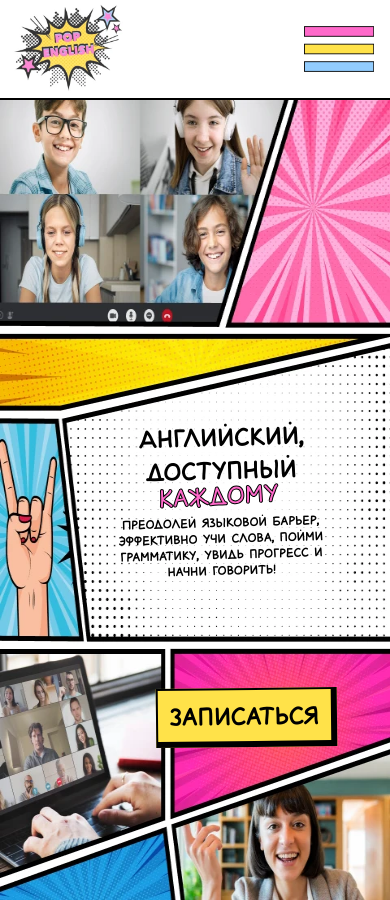
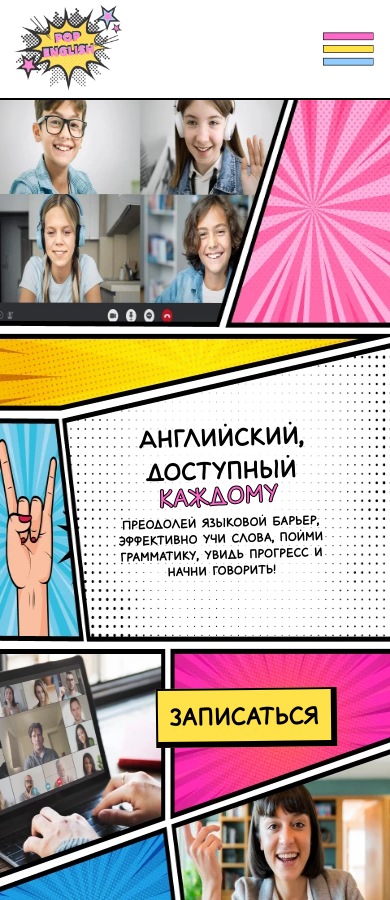
Before and after one commit to AnyaPerelygina/pop-english, a website: page source/index.html in a window 390 px wide. Shown: the top 900 px of the page. Drawn offline with nearby package versions, Linux system fonts and the light colour scheme; files that its build step writes are made by us from their sources; files whose address does not match are found by name.

Commit message:
fix: исправляет header кнопку открытия бургера

```diff
--- a/source/sass/blocks/header.scss
+++ b/source/sass/blocks/header.scss
@@ -35,8 +35,9 @@
     min-height: 98px;
     justify-content: space-between;
     z-index: 1;
-    margin: 0 auto;
     width: 100%;
+    min-width: 320px;
+    max-width: 100%;
   }
 }
 
--- a/source/sass/blocks/toggle.scss
+++ b/source/sass/blocks/toggle.scss
@@ -4,7 +4,7 @@
   @include vp-767 {
     display: flex;
     flex-direction: row;
-    align-items: center;
+    justify-content: flex-end;
     outline: none;
     cursor: pointer;
     border: none;
@@ -24,7 +24,7 @@
 .toggle__opened,
 .toggle__closed {
   @include vp-479 {
-    width: 90%;
+    width: 65%;
   }
 }
 
```
Also changed, not shown: build/css/style.css, build/css/style.min.css, 1 other file.
